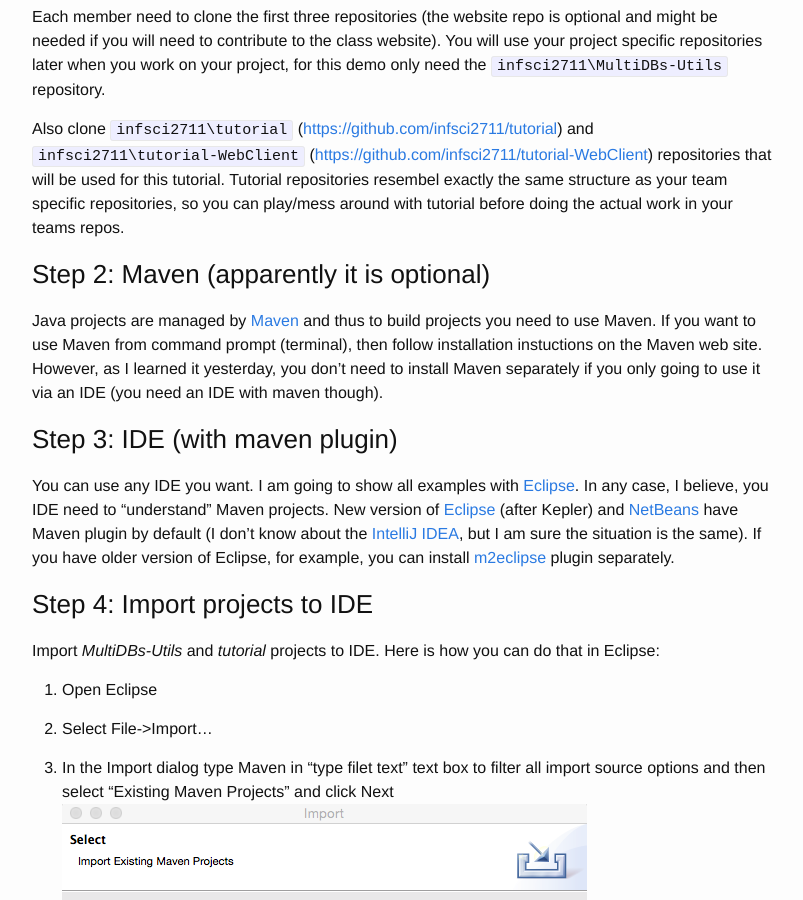
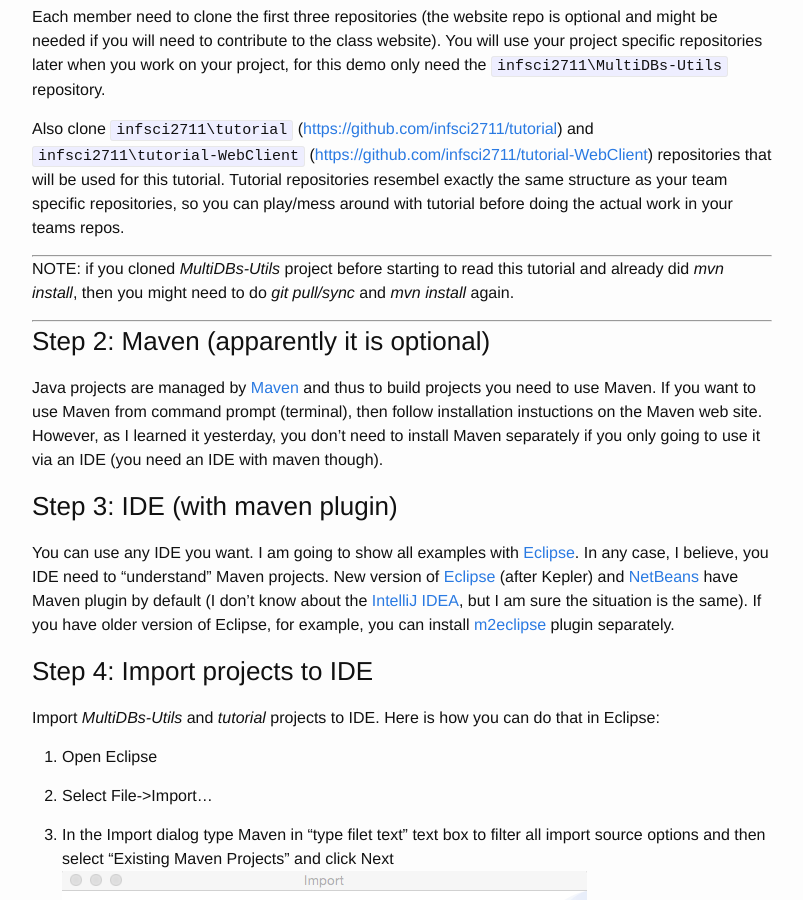
Before and after one commit to infsci2711/infsci2711.github.io, a Jekyll site: the page built from _posts/2015-01-28-tutorial-web-rest-api.markdown, in a window 1280 px wide and 900 px high, scrolled down 1145 px. Shown: the whole window, without its empty margins (238-1041 px from the left). Built offline with Jekyll 4.4.1, drawn with Linux system fonts in a browser that asks for light colours.

Commit message:
added note on reinstalling Utils project

```diff
--- a/_posts/2015-01-28-tutorial-web-rest-api.markdown
+++ b/_posts/2015-01-28-tutorial-web-rest-api.markdown
@@ -32,6 +32,12 @@
 Each member need to clone the first three repositories (the website repo is optional and might be needed if you will need to contribute to the class website). You will use your project specific repositories later when you work on your project, for this demo only need the `infsci2711\MultiDBs-Utils` repository.
 
 Also clone `infsci2711\tutorial` ([https://github.com/infsci2711/tutorial](https://github.com/infsci2711/tutorial)) and `infsci2711\tutorial-WebClient` ([https://github.com/infsci2711/tutorial-WebClient](https://github.com/infsci2711/tutorial-WebClient)) repositories that will be used for this tutorial. Tutorial repositories resembel exactly the same structure as your team specific repositories, so you can play/mess around with tutorial before doing the actual work in your teams repos.
+
+---
+
+NOTE: if you cloned *MultiDBs-Utils* project before starting to read this tutorial and already did *mvn install*, then you might need to do *git pull/sync* and *mvn install* again.
+
+---
 
 ### Step 2: Maven (apparently it is optional)
 
```
